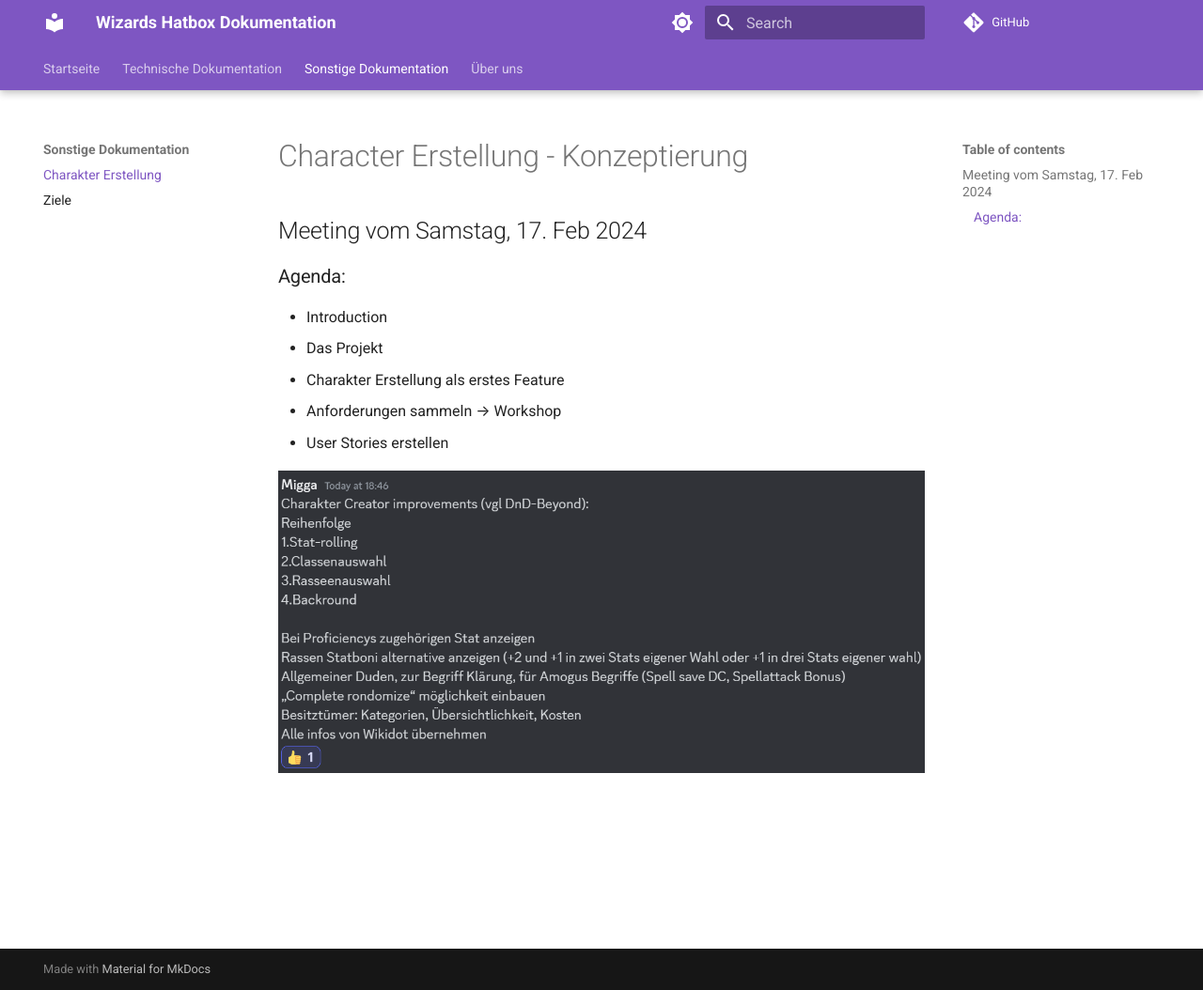
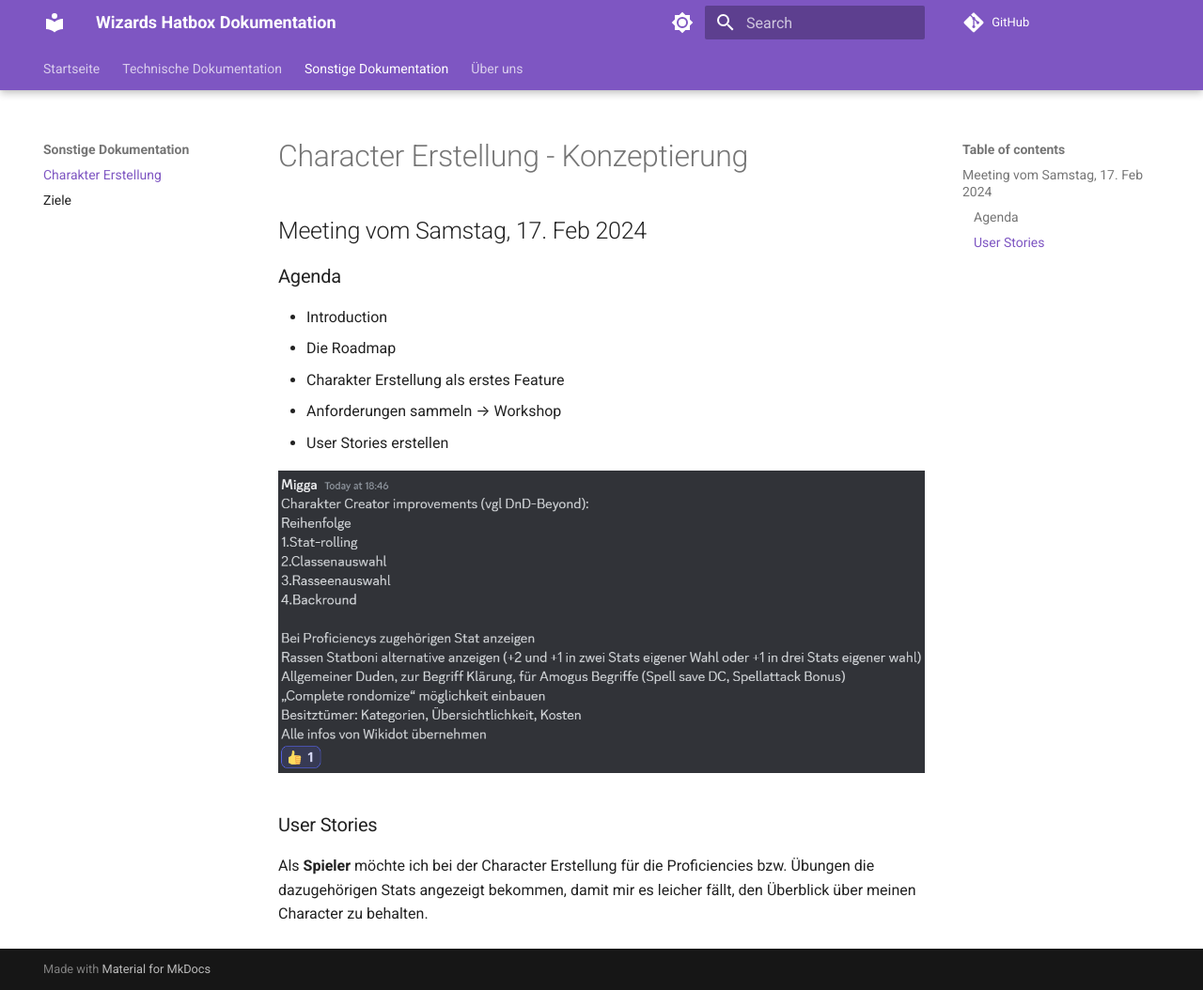
Before and after one commit to Wizards-Hatbox/WizardsHatdocs, an MkDocs documentation site: the page built from docs/nontechnical/char-creator.md, in a window 1280 px wide and 1054 px high. Shown: the whole window at 94% size. Built offline with MkDocs 1.6.1 and Material for MkDocs 9.7.7, drawn with Linux system fonts in a browser that asks for light colours; comment, search, counter and statistics services are not loaded.

Commit message:
add first user story

```diff
--- a/docs/nontechnical/char-creator.md
+++ b/docs/nontechnical/char-creator.md
@@ -2,11 +2,16 @@
 
 ## Meeting vom Samstag, 17. Feb 2024
 
-### Agenda:
+### Agenda
+
 - Introduction
-- Das Projekt
+- Die Roadmap
 - Charakter Erstellung als erstes Feature
 - Anforderungen sammeln --> Workshop
 - User Stories erstellen
 
 ![Bildschrim aufnahme einer Discord Nachricht](../media/character_creator_first_concept_for_MVP.png)
+
+### User Stories
+
+Als **Spieler** möchte ich bei der Character Erstellung für die Proficiencies bzw. Übungen die dazugehörigen Stats angezeigt bekommen, damit mir es leicher fällt, den Überblick über meinen Character zu behalten.
```
